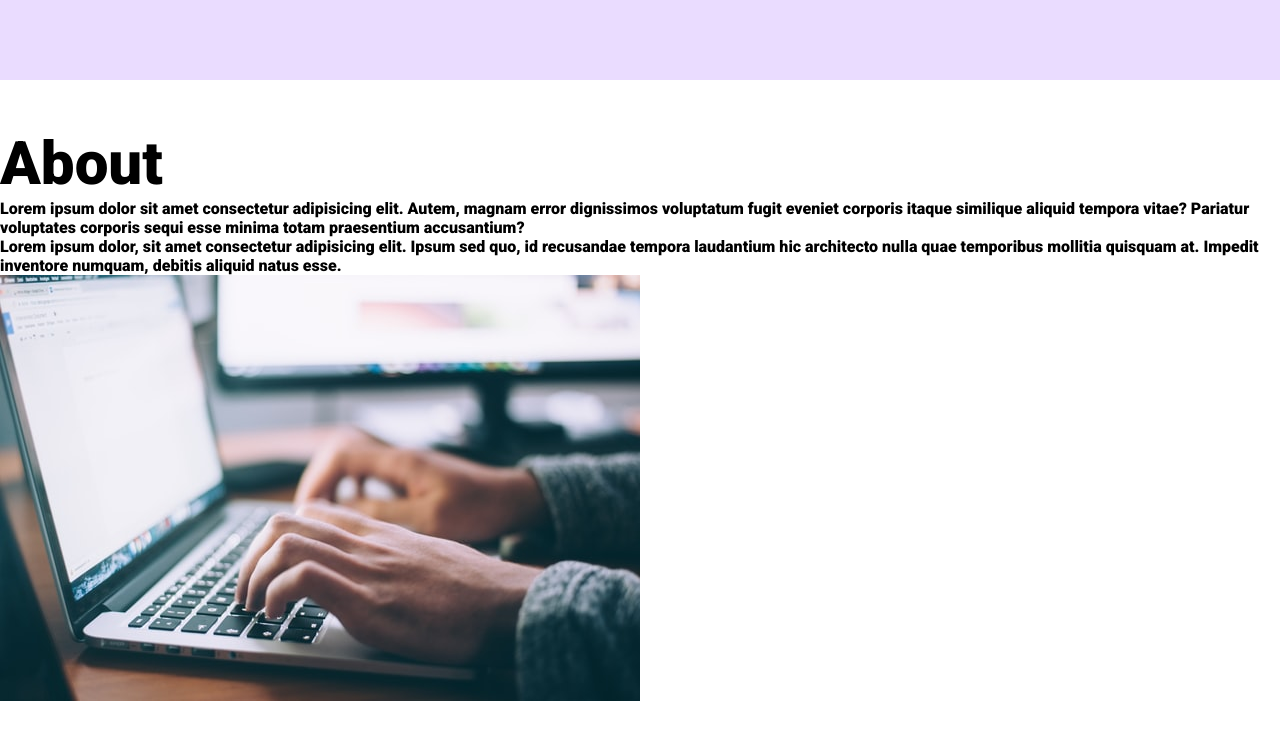
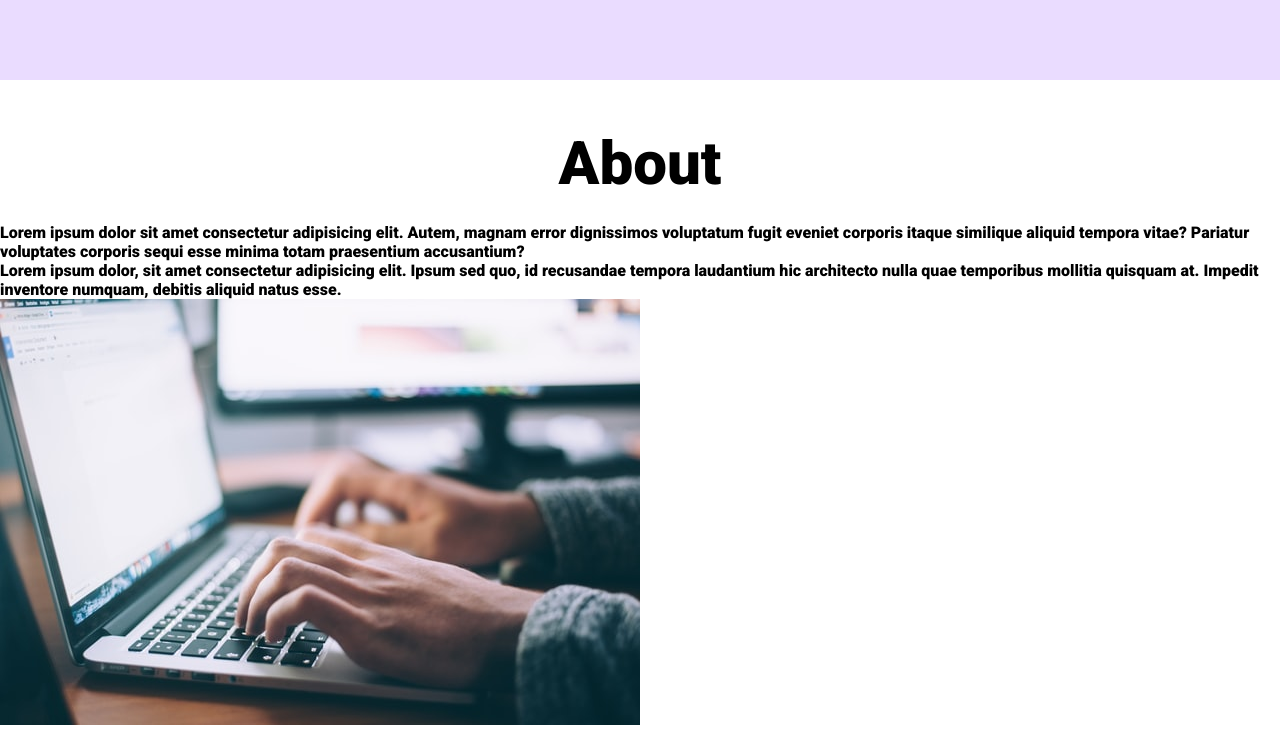
Before and after one commit to TScottWood/Website-Practice, a plain HTML site: page index.html in a window 1280 px wide. Shown: the part 720-1470 px from the top of the page. Drawn offline with Linux system fonts and the light colour scheme.

Commit message:
push the first changes

```diff
--- a/index.html
+++ b/index.html
@@ -36,21 +36,19 @@
     <main>
         <section id="about">
             <h2>About</h2>
+            <div class="section__description">
                 <div>
                     <p>
                         Lorem ipsum dolor sit amet consectetur adipisicing elit. Autem, magnam error dignissimos voluptatum fugit eveniet corporis itaque similique aliquid tempora vitae? Pariatur voluptates corporis sequi esse minima totam praesentium accusantium?
-
-
                     </p>
                     <p>
                         Lorem ipsum dolor, sit amet consectetur adipisicing elit. Ipsum sed quo, id recusandae tempora laudantium hic architecto nulla quae temporibus mollitia quisquam at. Impedit inventore numquam, debitis aliquid natus esse.
-
-
                     </p>
                 </div>
-        <figure>
+                    <figure class="about__img--wrapper">
                         <img src="./assets/about.jpg" alt="">
                     </figure>
+                </div>
         </section>
 
         <section id="discord">
--- a/style.css
+++ b/style.css
@@ -82,4 +82,10 @@ ABOUT
 
 h2 {
     font-size: 60px;
+    text-align: center;
+    margin-bottom: 24px;
 }
+
+.section__description {
+
+}
```
Also changed, not shown: 1 other file. Lines whose indentation alone changed are shown as unchanged.
